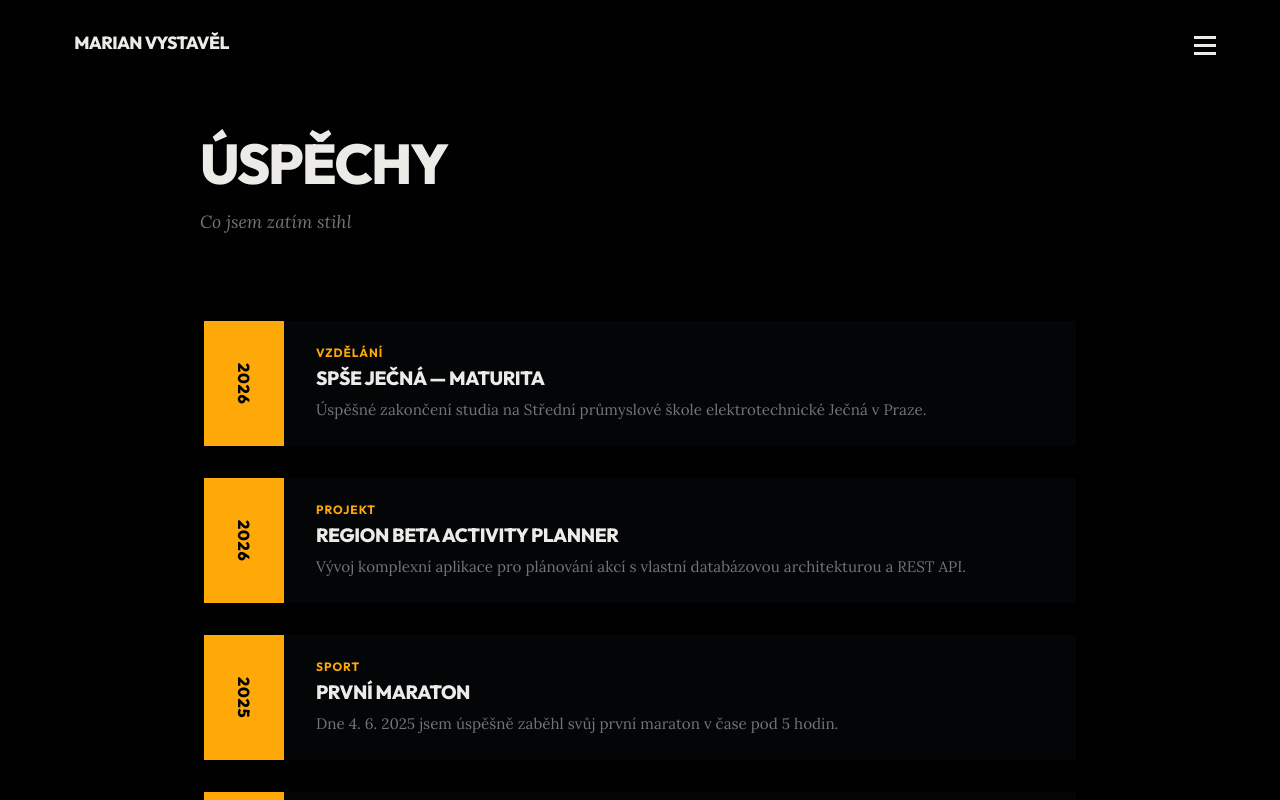
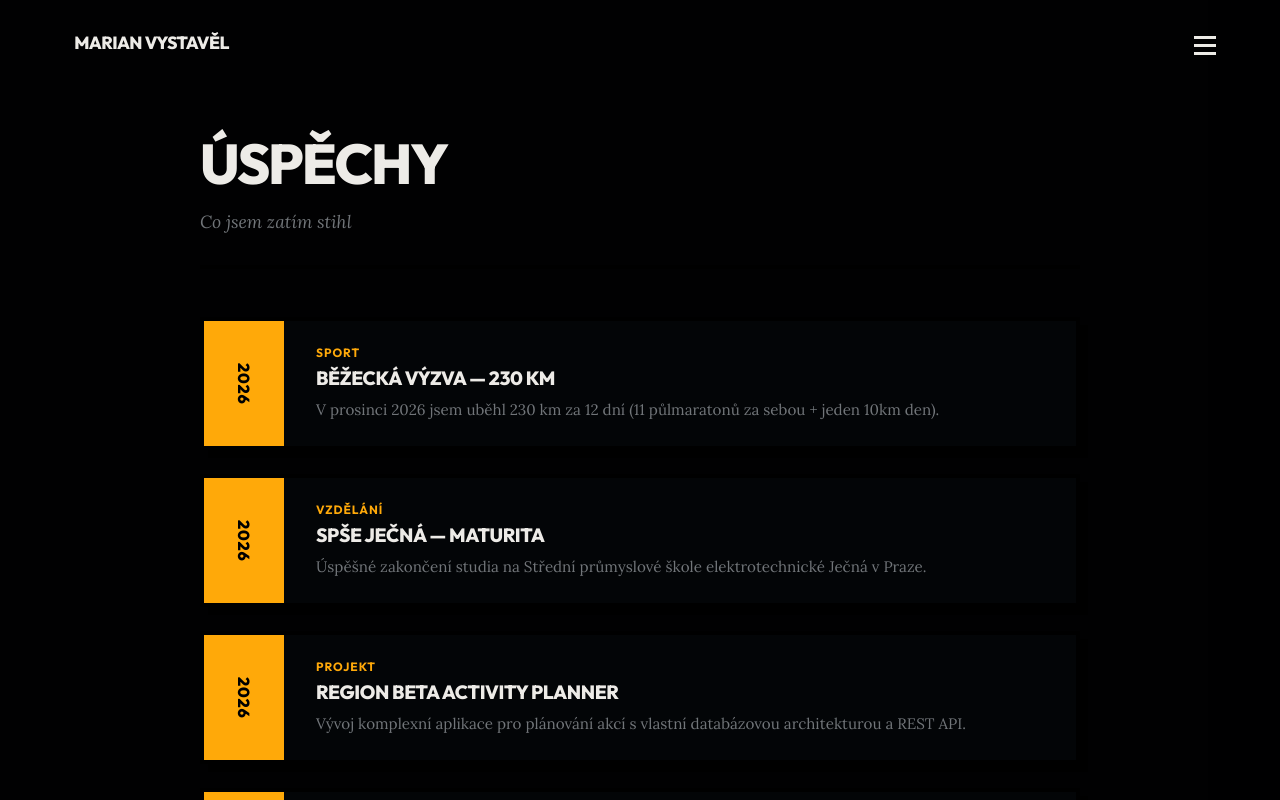
Before and after one commit to MonsterMarian/Portfolio, a React (Vite) app: page /uspechy in a window 1280 px wide. Shown: the top 800 px of the page. Built offline with nearby package versions, Linux system fonts and the light colour scheme.

Commit message:
feat: sort achievements automatically from newest to oldest based on datum field

```diff
--- a/src/pages/UspechyPage.jsx
+++ b/src/pages/UspechyPage.jsx
@@ -4,25 +4,29 @@ function UspechyPage() {
       rok: '2026',
       nazev: 'SPŠE Ječná — maturita',
       popis: 'Úspěšné zakončení studia na Střední průmyslové škole elektrotechnické Ječná v Praze.',
-      tag: 'Vzdělání'
+      tag: 'Vzdělání',
+      datum: '2026-06-01'
     },
     {
       rok: '2026',
       nazev: 'Region Beta Activity Planner',
       popis: 'Vývoj komplexní aplikace pro plánování akcí s vlastní databázovou architekturou a REST API.',
-      tag: 'Projekt'
+      tag: 'Projekt',
+      datum: '2026-05-01'
     },
     {
       rok: '2025',
       nazev: 'První maraton',
       popis: 'Dne 4. 6. 2025 jsem úspěšně zaběhl svůj první maraton v čase pod 5 hodin.',
-      tag: 'Sport'
+      tag: 'Sport',
+      datum: '2025-06-04'
     },
     {
       rok: '2026',
       nazev: 'Běžecká výzva — 230 km',
       popis: 'V prosinci 2026 jsem uběhl 230 km za 12 dní (11 půlmaratonů za sebou + jeden 10km den).',
-      tag: 'Sport'
+      tag: 'Sport',
+      datum: '2026-12-01'
     },
     {
       rok: '2023',
@@ -31,7 +35,8 @@ function UspechyPage() {
       tag: 'Sport',
       link: 'http://ob.skprostejov.cz/silvestr.html',
       linkText: 'Zobrazit výsledky závodu →',
-      image: '/images/silvestr-medaile.jpg'
+      image: '/images/silvestr-medaile.jpg',
+      datum: '2023-12-31'
     },
     {
       rok: '2026',
@@ -40,9 +45,13 @@ function UspechyPage() {
       tag: 'Šachy',
       link: 'https://www.chess.com/member/mar1anmoon',
       linkText: 'Zobrazit profil na Chess.com →',
-      image: '/images/chess-rating.png'
+      image: '/images/chess-rating.png',
+      datum: '2026-01-30'
     },
   ];
+
+  // Seřadit od nejnovějšího po nejstarší podle pole datum
+  const sortedUspechy = [...uspechy].sort((a, b) => new Date(b.datum) - new Date(a.datum));
 
   return (
     <div className="page page--uspechy">
@@ -53,7 +62,7 @@ function UspechyPage() {
         </div>
         <div className="page__content">
           <div className="uspechy-list">
-            {uspechy.map((u, i) => (
+            {sortedUspechy.map((u, i) => (
               <div key={i} className="uspech-card">
                 <div className="uspech-card__year">{u.rok}</div>
                 <div className="uspech-card__body">
```
